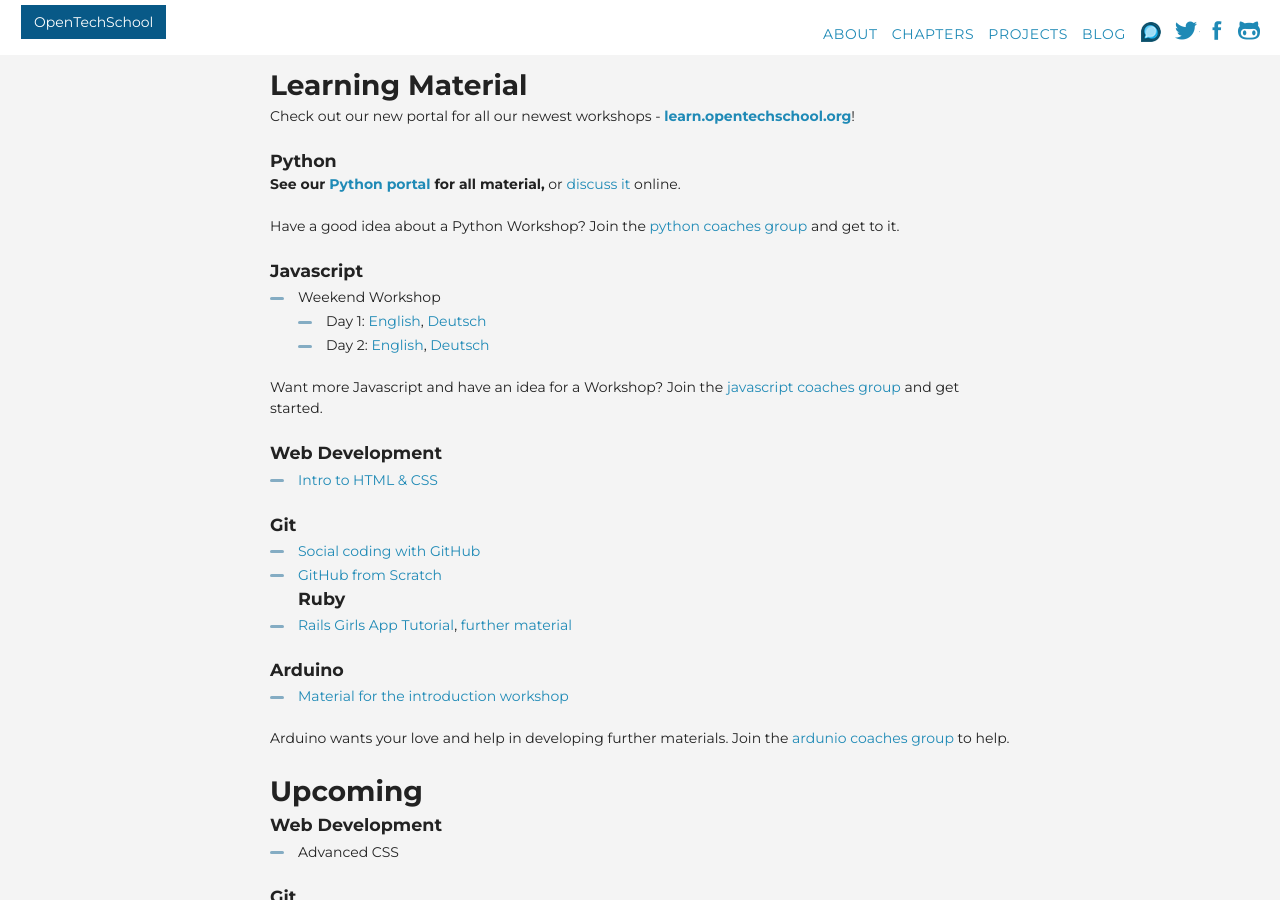
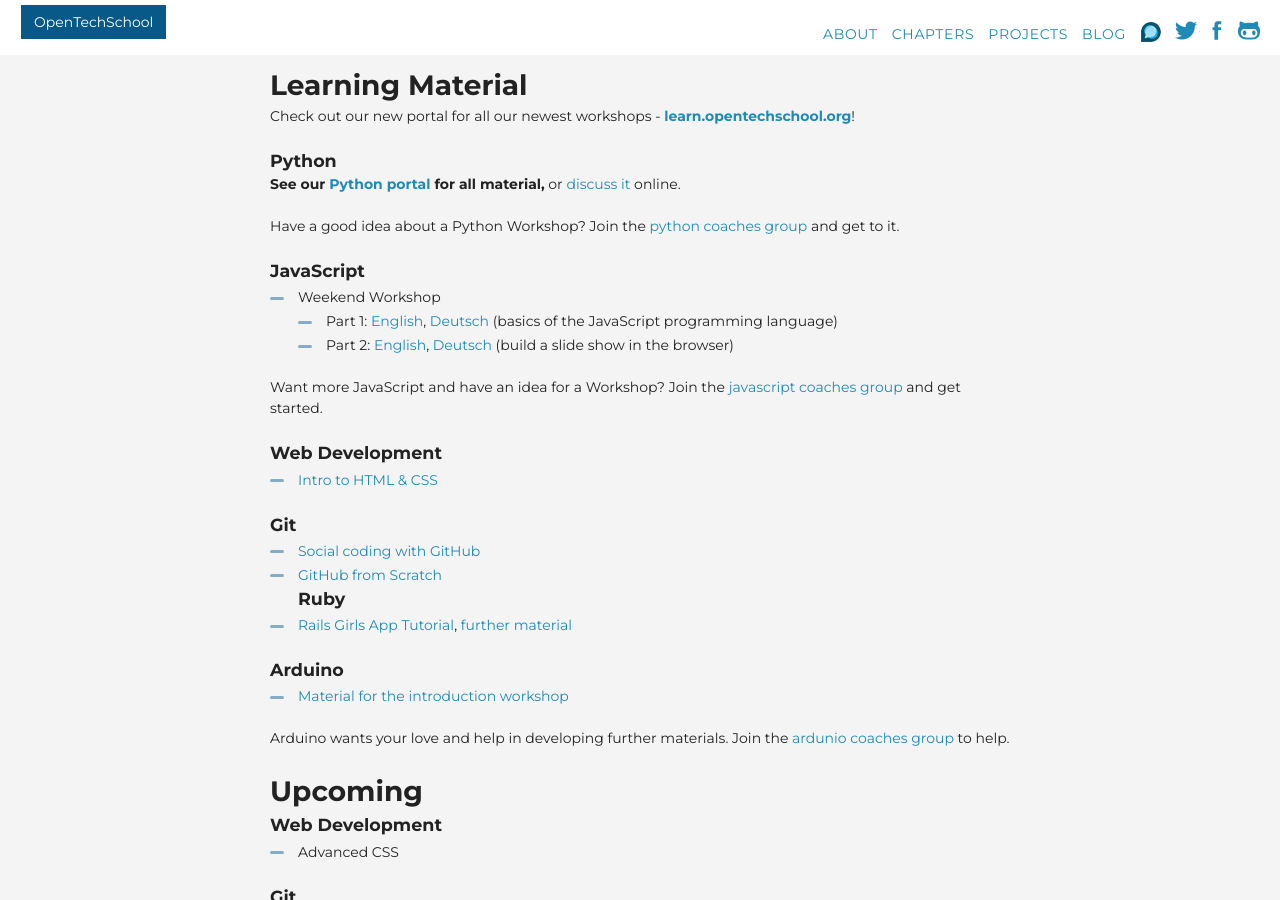
Before and after one commit to OpenTechSchool/www.opentechschool.org, a Jekyll site: the page built from material.md, in a window 1280 px wide and 900 px high, scrolled down 394 px. Built offline with Jekyll 4.4.1, drawn with Linux system fonts in a browser that asks for light colours; nearby versions of some CDN libraries.

Commit message:
update JavaScript learning material info

```diff
--- a/material.md
+++ b/material.md
@@ -24,12 +24,12 @@
 
 Have a good idea about a Python Workshop? Join the [python coaches group](https://groups.google.com/a/opentechschool.org/forum/?fromgroups#!forum/coaches.python) and get to it.
 
-### Javascript
+### JavaScript
  * Weekend Workshop
-   - Day 1: [English](http://opentechschool.github.io/js-beginners-4h-workshop-1/), [Deutsch](http://opentechschool.github.io/js-beginners-4h-workshop-1/index_de.html)
-   - Day 2: [English](http://opentechschool.github.io/js-beginners-day2/), [Deutsch](http://opentechschool.github.io/js-beginners-day2/index_de.html)
+   - Part 1: [English](http://opentechschool.github.io/js-beginners-1/), [Deutsch](http://opentechschool.github.io/js-beginners-1/index_de.html) (basics of the JavaScript programming language)
+   - Part 2: [English](http://opentechschool.github.io/js-beginners-2/), [Deutsch](http://opentechschool.github.io/js-beginners-2/index_de.html) (build a slide show in the browser)
 
-Want more Javascript and have an idea for a Workshop? Join the [javascript coaches group](https://groups.google.com/a/opentechschool.org/forum/?fromgroups#!forum/coaches.javascript) and get started.
+Want more JavaScript and have an idea for a Workshop? Join the [javascript coaches group](https://groups.google.com/a/opentechschool.org/forum/?fromgroups#!forum/coaches.javascript) and get started.
 
 ### Web Development
  * [Intro to HTML & CSS][HTMLCSS]
```
